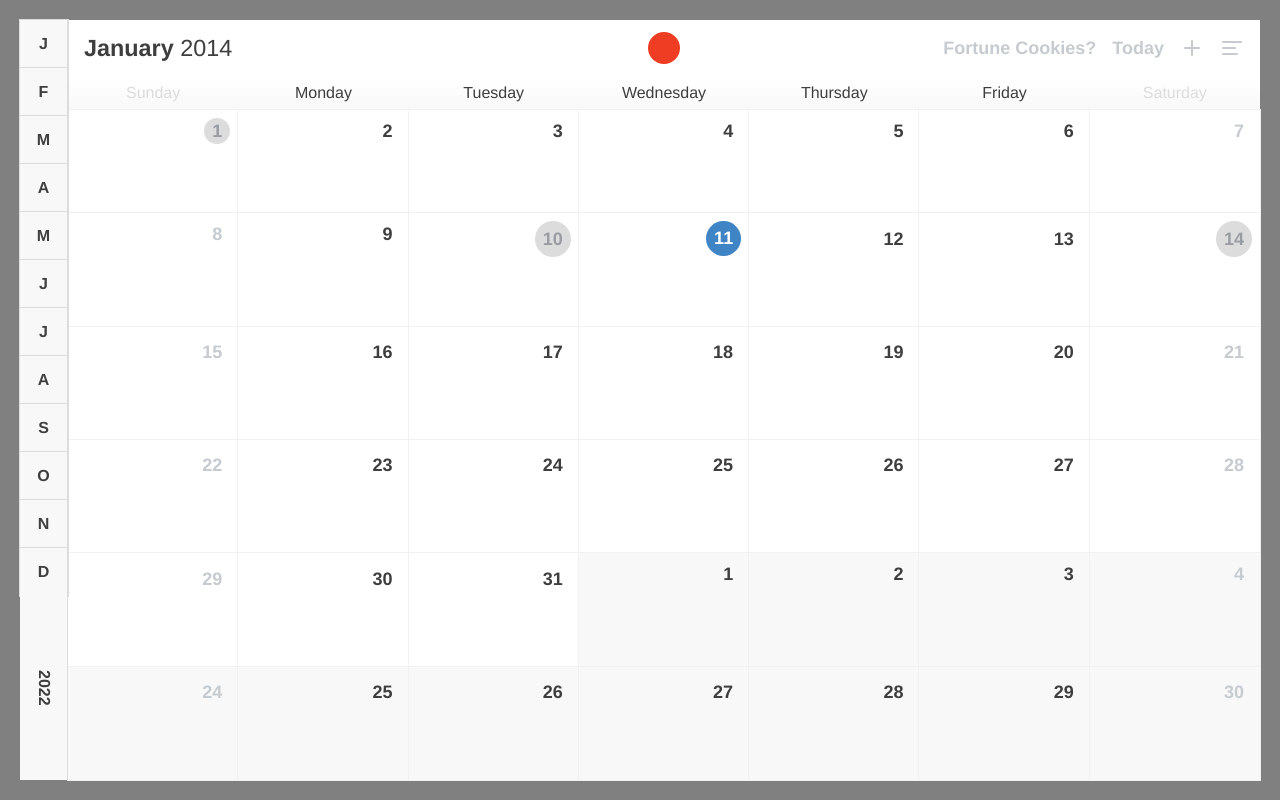
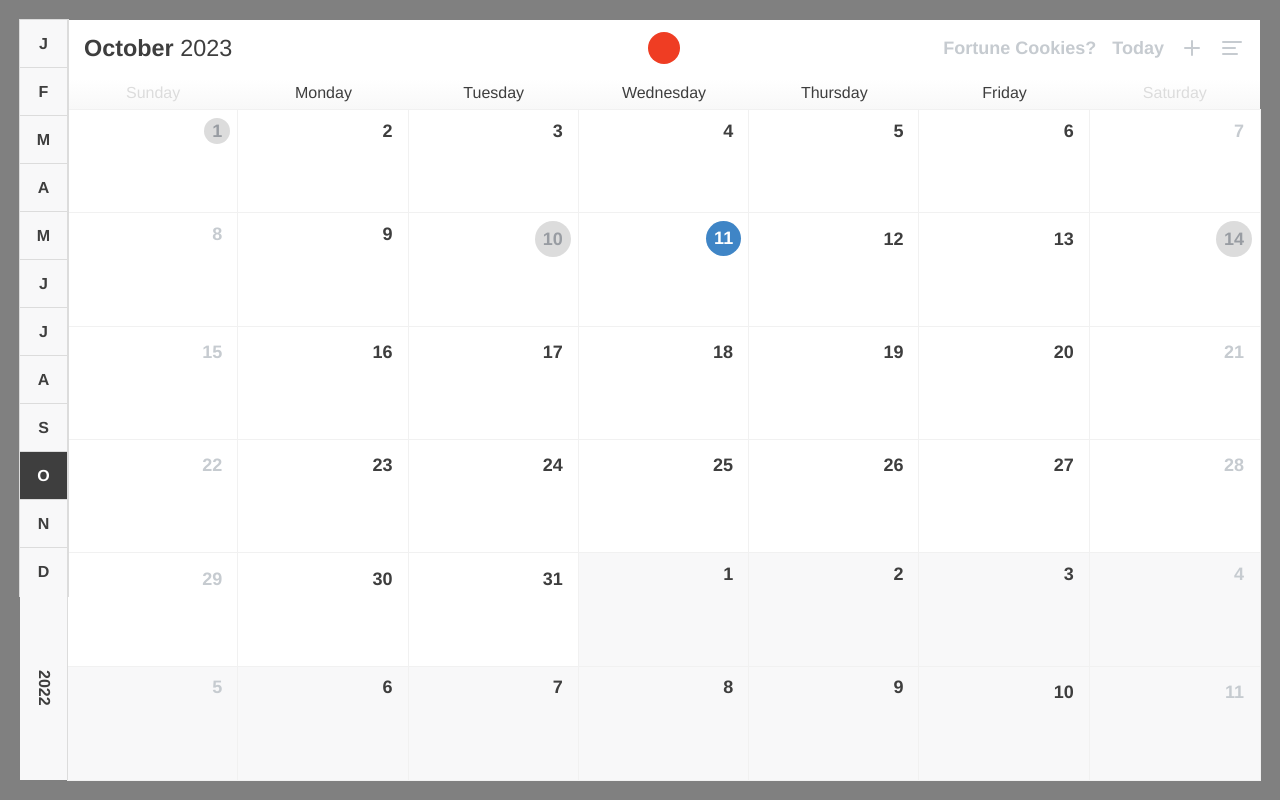
Before and after one commit to skatingincentralpark/machen-v2, a Next.js app: page / in a window 1280 px wide. Built offline with nearby package versions, Linux system fonts and the light colour scheme.

Commit message:
Add date context to new calendar

```diff
--- a/src/app/Calendar/DayCells.tsx
+++ b/src/app/Calendar/DayCells.tsx
@@ -1,6 +1,7 @@
 "use client";
 import styled from "@emotion/styled";
 import {
+  add,
   eachDayOfInterval,
   endOfMonth,
   endOfWeek,
@@ -31,13 +32,15 @@ export default function DayCells() {
   });
 
   /** To ensure 42 cells always */
+  const lastDayOfDates = datesInMonth[datesInMonth.length - 1];
+  const needsExtraCells = datesInMonth.length === 35 && lastDayOfDates;
   const extraDatesInMonth =
-    datesInMonth.length === 35
-      ? eachDayOfInterval({
-          start: subWeeks(startOfWeek(firstDayOfMonth), 1),
-          end: subDays(startOfWeek(firstDayOfMonth), 1),
-        })
-      : [];
+    (needsExtraCells &&
+      eachDayOfInterval({
+        start: add(lastDayOfDates, { days: 1 }),
+        end: add(lastDayOfDates, { days: 7 }),
+      })) ||
+    [];
 
   const cells = [...datesInMonth, ...extraDatesInMonth].map((date) => {
     const day: Day = {
--- a/src/app/Calendar/MonthYearBar.tsx
+++ b/src/app/Calendar/MonthYearBar.tsx
@@ -1,12 +1,22 @@
 import styled from "@emotion/styled";
 import { months } from "@/lib/date";
 import { styleTokens } from "@/lib/style-tokens";
+import { useDate } from "@/context/DateContext";
+import { setMonth } from "date-fns";
 
 export default function MonthYearSelector() {
+  const { currentDate, setCurrentDate } = useDate();
+
   return (
     <Wrapper>
       {months.map((month, index) => (
-        <MonthButton key={index}>{month[0]}</MonthButton>
+        <MonthButton
+          onClick={() => setCurrentDate(setMonth(currentDate, index))}
+          variant={currentDate.getMonth() === index ? "selected" : "default"}
+          key={index}
+        >
+          {month[0]}
+        </MonthButton>
       ))}
       <YearTrigger>
         <div>2022</div>
@@ -32,12 +42,34 @@ const ButtonBase = styled.button`
     background-color: ${styleTokens.color.gray[300]};
   }
 `;
-const MonthButton = styled(ButtonBase)`
+interface MonthButtonProps {
+  variant: "selected" | "default";
+}
+const monthButtonVariants = {
+  default: {
+    bgColor: "",
+    color: "",
+    activeBgColor: "",
+  },
+  selected: {
+    bgColor: styleTokens.color.gray[400],
+    color: styleTokens.color.white,
+    activeBgColor: styleTokens.color.slate[300],
+  },
+} as const;
+const MonthButton = styled(ButtonBase)<MonthButtonProps>`
   text-transform: uppercase;
   aspect-ratio: 1;
   max-height: 3rem;
   outline: 1px solid ${styleTokens.color.gray[300]};
   outline-offset: -0.5px;
+  background-color: ${({ variant }) => monthButtonVariants[variant].bgColor};
+  color: ${({ variant }) => monthButtonVariants[variant].color};
+
+  &:active {
+    background-color: ${({ variant }) =>
+      monthButtonVariants[variant].activeBgColor};
+  }
 `;
 const YearTrigger = styled(ButtonBase)`
   display: flex;
--- a/src/app/Header/index.tsx
+++ b/src/app/Header/index.tsx
@@ -5,12 +5,12 @@ import styled from "@emotion/styled";
 import { AlignLeft, Plus, Cookie, Sun } from "lucide-react";
 import { ButtonBase } from "../UI/Button";
 import { useLayout } from "@/context/LayoutContext";
+import { useDate } from "@/context/DateContext";
 
 export default function Header({ children }: { children?: React.ReactNode }) {
-  const date = new Date("2014-01-01");
-  const month = date.toLocaleString("default", { month: "long" });
-  const year = date.getFullYear();
   const { setSidebarOpen } = useLayout();
+  const { shortDateString } = useDate();
+  const dateStringSplit = shortDateString.split(" ");
 
   return (
     <StyledHeader>
@@ -20,7 +20,7 @@ export default function Header({ children }: { children?: React.ReactNode }) {
             aria-label="Currently selected month and year"
             title="Currently selected month and year"
           >
-            {month} <span>{year}</span>
+            {dateStringSplit[0]} <span>{dateStringSplit[1]}</span>
           </DateHeading>
         </Left>
 
--- a/src/context/DateContext.tsx
+++ b/src/context/DateContext.tsx
@@ -1,5 +1,6 @@
 "use client";
 
+import { format } from "date-fns";
 import {
   type Dispatch,
   type ReactNode,
@@ -14,30 +15,32 @@ interface INotesContext {
   currentDate: Date;
   setCurrentDate: Dispatch<SetStateAction<Date>>;
   currentlocaleDateString: string;
+  shortDateString: string;
 }
 
 const Context = createContext<INotesContext>({
   currentDate: new Date(),
   setCurrentDate: () => {},
   currentlocaleDateString: "",
+  shortDateString: "",
 });
 
 const DateController = ({ children }: { children: ReactNode }) => {
   const [currentDate, setCurrentDate] = useState(new Date());
-  const [currentlocaleDateString, setCurrentlocaleDateString] = useState("");
 
-  // Put in useEffect due to toLocaleDateString returning different values depending on region
-  useEffect(() => {
-    setCurrentlocaleDateString(
-      currentDate.toLocaleDateString(undefined, {
-        dateStyle: "long",
-      })
-    );
-  }, [currentDate]);
+  const shortDateString = format(currentDate, "MMMM yyyy");
+  const currentlocaleDateString = currentDate.toLocaleDateString(undefined, {
+    dateStyle: "long",
+  });
 
   return (
     <Context.Provider
-      value={{ currentDate, setCurrentDate, currentlocaleDateString }}
+      value={{
+        currentDate,
+        setCurrentDate,
+        currentlocaleDateString,
+        shortDateString,
+      }}
     >
       {children}
     </Context.Provider>
```
